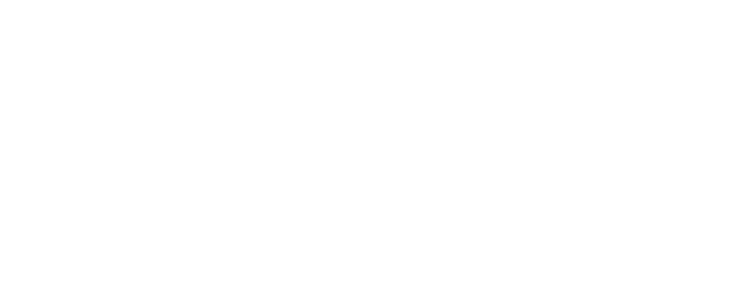
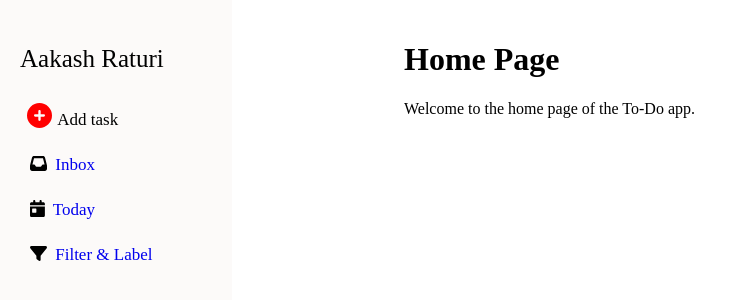
Before and after one commit to aakash-Compro/full_stack_vue_nuxt_assignment, a Nuxt app: page / in a window 1280 px wide. Shown: the top 300 px of the page, without its empty margins (0-734 px from the left). Built offline with nearby package versions, Linux system fonts and the light colour scheme.

Commit message:
SideBar Frontend

```diff
--- a/app.vue
+++ b/app.vue
@@ -1,5 +1,15 @@
 <template>
-  <div>
+  <NuxtLayout>
+    <NuxtPage />
+  </NuxtLayout>
+</template>
 
-  </div>
-</template>
+<script setup>
+
+</script>
+
+<style>
+ body{
+  margin: 0;
+ }
+</style>
--- /dev/null
+++ b/components/Sidebar.vue
@@ -0,0 +1,71 @@
+<template>
+  <div class="sidebar">
+    <div class="user-info">
+      <p>{{ username }}</p>
+    </div>
+    <nav class="menu">
+      <ul>
+        <li>
+            <font-awesome-icon :icon="['fas', 'plus-circle']" style="color: red;margin-left:2px;margin-right:2px;font-size:25px;"/>
+            Add task
+        </li>
+        <li  :class="{active:activesection === 'inbox'}" @click="setActiveSection('inbox')">
+            <nuxt-link to="/inbox"><font-awesome-icon :icon="['fas', 'inbox']" :style="iconstyles('inbox')"/> Inbox</nuxt-link>
+        </li>
+        <li :class="{active:activesection === 'today'}" @click="setActiveSection('today')">
+            <nuxt-link to="/today"><font-awesome-icon :icon="['fas', 'calendar-day']" :style="iconstyles('today')"/> Today</nuxt-link>
+        </li>
+        <li :class="{active:activesection === 'filter'}" @click="setActiveSection('filter')">
+            <nuxt-link to="/filter"><font-awesome-icon :icon="['fas', 'filter']" :style="iconstyles('filter')"/> Filter & Label</nuxt-link>
+        </li>
+      </ul>
+    </nav>
+  </div>
+</template>
+
+<script setup>
+    let username=ref("Aakash Raturi");
+    let activesection=ref("");
+    const setActiveSection=(section)=>{
+        activesection.value=section;
+    }
+    const iconstyles =(section)=>({
+        color:activesection.value===section?'red':'black',
+        marginRight:'4px',
+        marginLeft:'5px',
+    });
+</script>
+
+<style>
+    .sidebar {
+        width: 15%;
+        position: fixed;
+        height: 100%;
+        background-color: #fcfaf9;
+        padding: 20px;
+    }
+    .user-info {
+        margin:0px;
+        font-size: 25px;
+    }
+    .menu ul {
+        padding: 0;
+    }
+    .menu ul li a {
+        text-decoration: none;
+    }
+    .menu ul li {
+        font-size: 17px;
+        list-style-type: none;
+        margin: 15px 0px;
+        cursor: pointer;
+        padding: 5px;
+        border-radius: 5px;
+    }
+    .menu ul li.active{
+        background-color:#ffe6e6;
+    }
+    .menu ul li a.active{
+        color:red;
+    }
+</style>
--- /dev/null
+++ b/layouts/default.vue
@@ -0,0 +1,28 @@
+<template>
+  <div class="layout">
+    <Sidebar />
+    <div class="content">
+      <NuxtPage />
+    </div>
+  </div>
+</template>
+
+<script>
+import Sidebar from "~/components/Sidebar.vue";
+export default {
+  components: {
+    Sidebar,
+  },
+};
+</script>
+
+<style scoped>
+.layout {
+  display: flex;
+}
+.content {
+  margin-left: 30%;
+  width: 70%;
+  padding: 20px;
+}
+</style>
--- a/nuxt.config.ts
+++ b/nuxt.config.ts
@@ -1,5 +1,10 @@
 // https://nuxt.com/docs/api/configuration/nuxt-config
 export default defineNuxtConfig({
   compatibilityDate: '2024-04-03',
-  devtools: { enabled: true }
-})
+  devtools: { enabled: false },
+  components:true,
+  pages:true,
+  css:[
+    '@fortawesome/fontawesome-svg-core/styles.css'
+  ],
+});
--- a/package.json
+++ b/package.json
@@ -12,6 +12,9 @@
   "dependencies": {
     "@aws-sdk/client-dynamodb": "^3.670.0",
     "@aws-sdk/lib-dynamodb": "^3.670.0",
+    "@fortawesome/fontawesome-svg-core": "^6.6.0",
+    "@fortawesome/free-solid-svg-icons": "^6.6.0",
+    "@fortawesome/vue-fontawesome": "^3.0.8",
     "nuxt": "^3.13.0",
     "vue": "latest",
     "vue-router": "latest"
--- /dev/null
+++ b/pages/filter.vue
@@ -0,0 +1,13 @@
+<template>
+   <div>
+    <h1>Filters and Labels</h1>
+   </div>
+</template>
+
+<script setup>
+
+</script>
+
+<style scoped>
+
+</style>
--- /dev/null
+++ b/pages/inbox.vue
@@ -0,0 +1,13 @@
+<template>
+   <div>
+    <h1>Inbox</h1>
+   </div>
+</template>
+
+<script setup>
+
+</script>
+
+<style scoped>
+
+</style>
--- /dev/null
+++ b/pages/index.vue
@@ -0,0 +1,10 @@
+<template>
+  <div>
+    <h1>Home Page</h1>
+    <p>Welcome to the home page of the To-Do app.</p>
+  </div>
+</template>
+
+<script>
+
+</script>
--- /dev/null
+++ b/pages/today.vue
@@ -0,0 +1,13 @@
+<template>
+   <div>
+    <h1>Today Task</h1>
+   </div>
+</template>
+
+<script setup>
+
+</script>
+
+<style scoped>
+
+</style>
--- /dev/null
+++ b/plugins/fontawesome.js
@@ -0,0 +1,10 @@
+// plugins/fontawesome.js
+import { library, config } from '@fortawesome/fontawesome-svg-core';
+import { FontAwesomeIcon } from '@fortawesome/vue-fontawesome';
+import { faPlusCircle, faInbox, faCalendarDay, faFilter, faTags } from '@fortawesome/free-solid-svg-icons';
+import '@fortawesome/fontawesome-svg-core/styles.css';
+config.autoAddCss = false;
+library.add(faPlusCircle, faInbox, faCalendarDay, faFilter, faTags);
+export default defineNuxtPlugin((nuxtApp) => {
+  nuxtApp.vueApp.component('font-awesome-icon', FontAwesomeIcon);
+});
```
Also changed, not shown: 1 other file (tests, documents, lock files or other folders).
